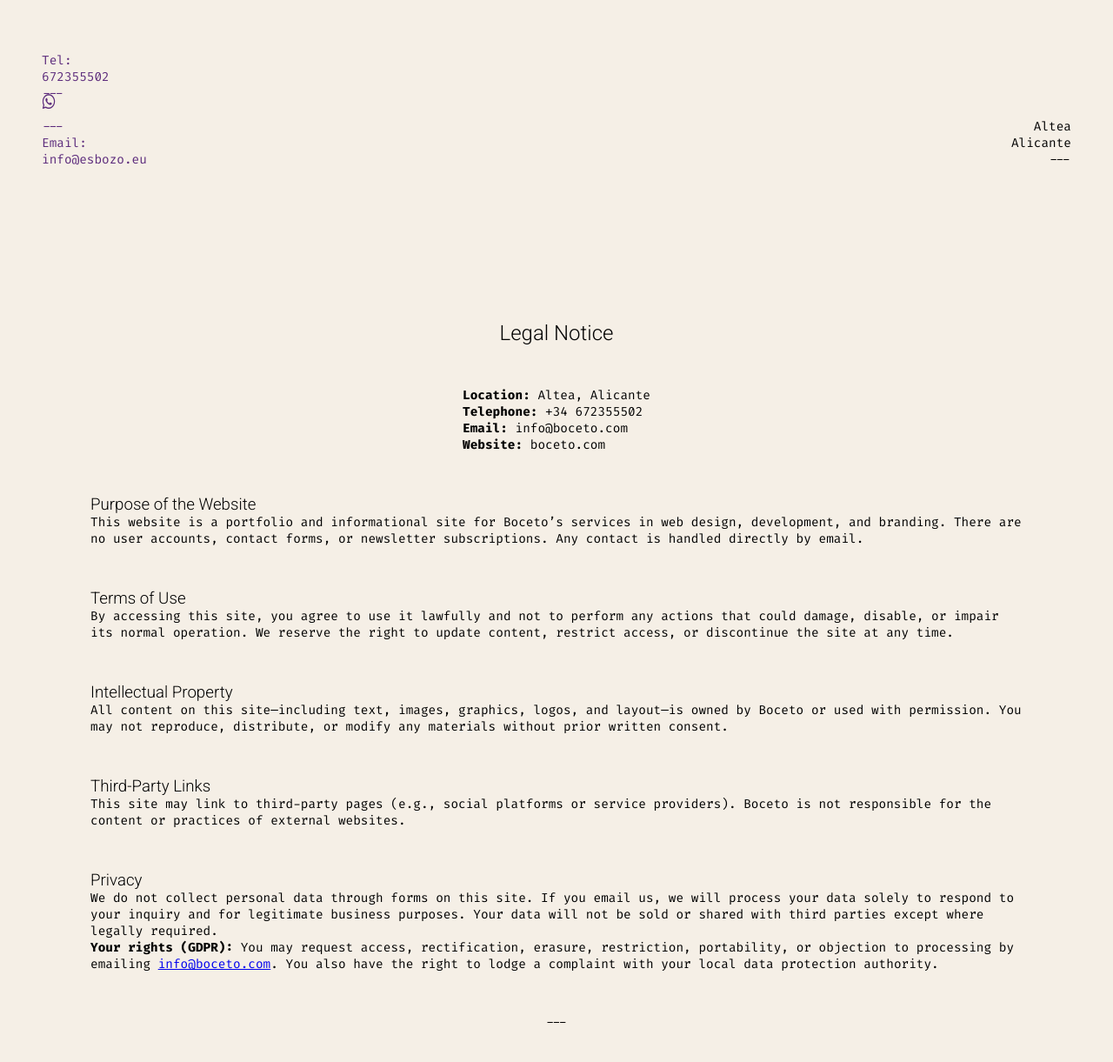
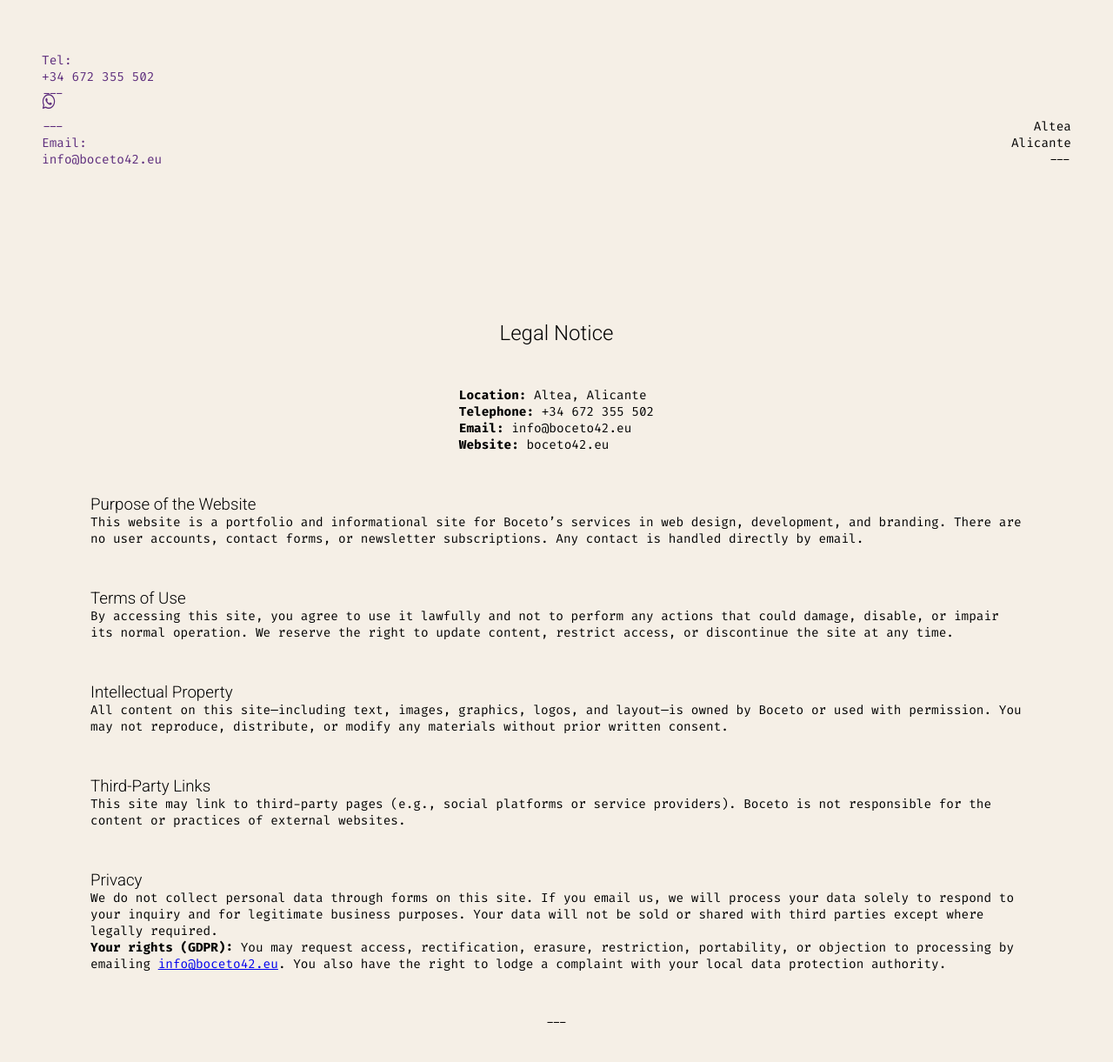
Before and after one commit to dylankane/boceto, a plain HTML site: page legal.html in a window 1280 px wide. Shown: the part 559-1780 px from the top of the page at 87% size. Drawn offline with Linux system fonts and the light colour scheme; a web font is replaced by a local one.

Commit message:
Update contact details

```diff
--- a/legal.html
+++ b/legal.html
@@ -193,15 +193,15 @@
                 <div class="scene-copy">
                     <div class="details services-details">
                         <a href="tel:+34672355502">
-                            <p>Tel:<br>672355502</p>
+                            <p>Tel:<br>+34 672 355 502</p>
                         </a>
                         <p>---</p>
                         <a href="https://wa.me/34672355502">
                             <p><i class="fa-brands fa-whatsapp fa-bounce fa-lg"></i></p>
                         </a>
                         <p>---</p>
-                        <a href="mailto:info@esbozo.eu">
-                            <p>Email:<br>info@esbozo.eu</p>
+                        <a href="mailto:info@boceto42.eu">
+                            <p>Email:<br>info@boceto42.eu</p>
                         </a>
                     </div>
                     <div class="legal-title-container">
@@ -231,9 +231,9 @@
             <div class="legal-owner">
                 <p>
                     <strong>Location:</strong> Altea, Alicante<br>
-                    <strong>Telephone:</strong> +34 672355502<br>
-                    <strong>Email:</strong> info@boceto.com<br>
-                    <strong>Website:</strong> boceto.com<br>
+                    <strong>Telephone:</strong> +34 672 355 502<br>
+                    <strong>Email:</strong> info@boceto42.eu<br>
+                    <strong>Website:</strong> boceto42.eu<br>
                 </p>
             </div>
 
@@ -276,7 +276,7 @@
                     except where legally required.</p>
                 <p><strong>Your rights (GDPR):</strong> You may request access, rectification, erasure, restriction,
                     portability, or
-                    objection to processing by emailing <a href="mailto:info@boceto.com">info@boceto.com</a>. You also
+                    objection to processing by emailing <a href="mailto:info@boceto42.eu">info@boceto42.eu</a>. You also
                     have the right to
                     lodge a complaint with your local data protection authority.</p>
             </div>
@@ -409,15 +409,15 @@
         <button class="modal-close" id="closeModalBtn">&times;</button>
         <div>
             <a href="tel:+34672355502">
-                <p>Tel: 672355502</p>
+                <p>Tel: +34 672 355 502</p>
             </a>
             <p>---</p>
             <a href="https://wa.me/34672355502">
                 <p><i class="fa-brands fa-whatsapp fa-bounce fa-lg"></i></p>
             </a>
             <p>---</p>
-            <a href="mailto:info@esbozo.eu">
-                <p>Email: info@esbozo.eu</p>
+            <a href="mailto:info@boceto42.eu">
+                <p>Email: info@boceto42.eu</p>
             </a>
         </div>
     </div>
```
Also changed, not shown: 404.html (+6 -6 lines), index.html (+6 -6 lines), services.html (+6 -6 lines).
